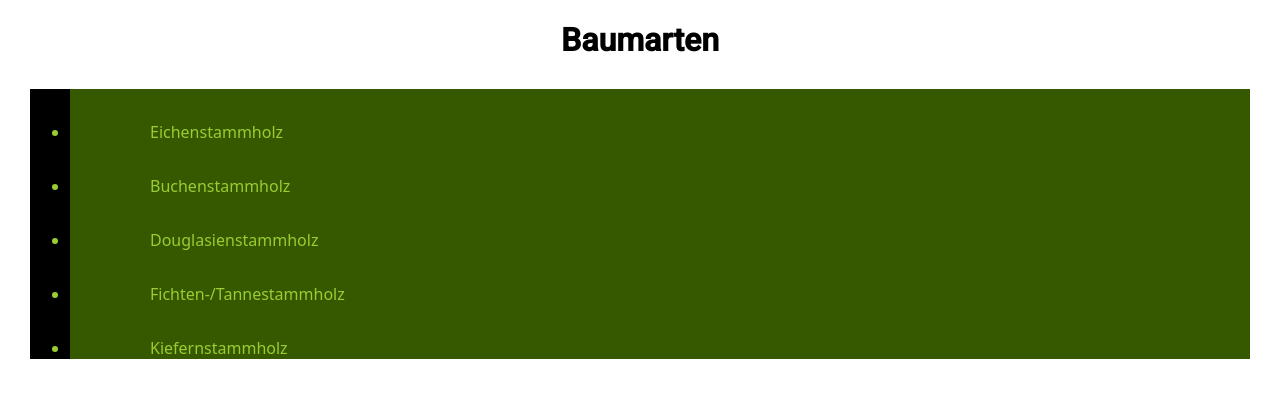
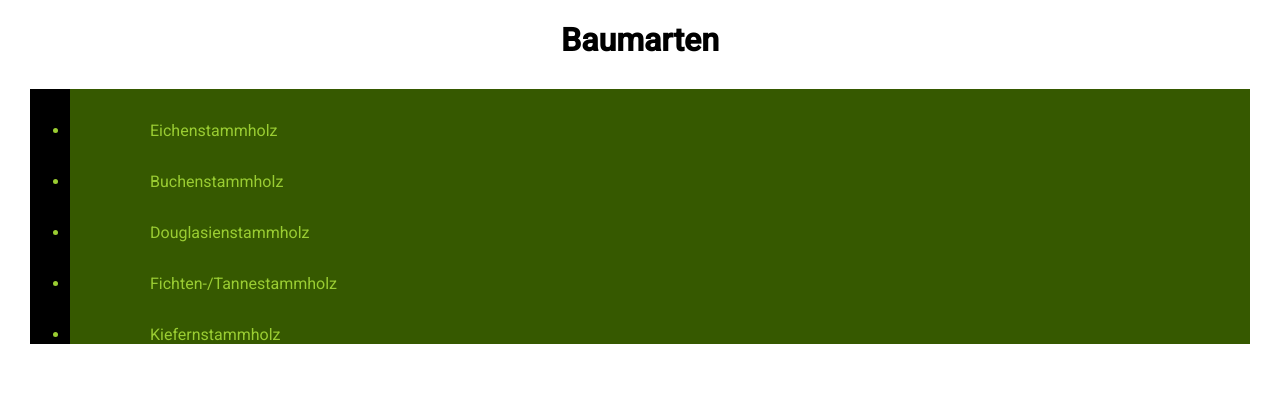
Before and after one commit to vokarl/capstone, a Next.js app: page /treelist in a window 1280 px wide. Shown: the top 398 px of the page. Built offline with nearby package versions, Linux system fonts and the light colour scheme.

Commit message:
vercel fix

```diff
--- a/pages/treelist/index.js
+++ b/pages/treelist/index.js
@@ -1,5 +1,5 @@
 import styled from "styled-components";
-import allTrees from "@/resources/treearray";
+import allTrees from "../../resources/treearray";
 
 const StyledList = styled.ul`
   list-style-type: disc;
@@ -10,8 +10,7 @@
   text-align: left;
   padding-left: 5rem;
   padding-top: 2rem;
-  font-family: system-ui, -apple-system, BlinkMacSystemFont, "Segoe UI", Roboto,
-    Oxygen, Ubuntu, Cantarell, "Open Sans", "Helvetica Neue", sans-serif;
+
   color: yellowgreen;
   background-color: rgb(54, 89, 0);
 `;
```
